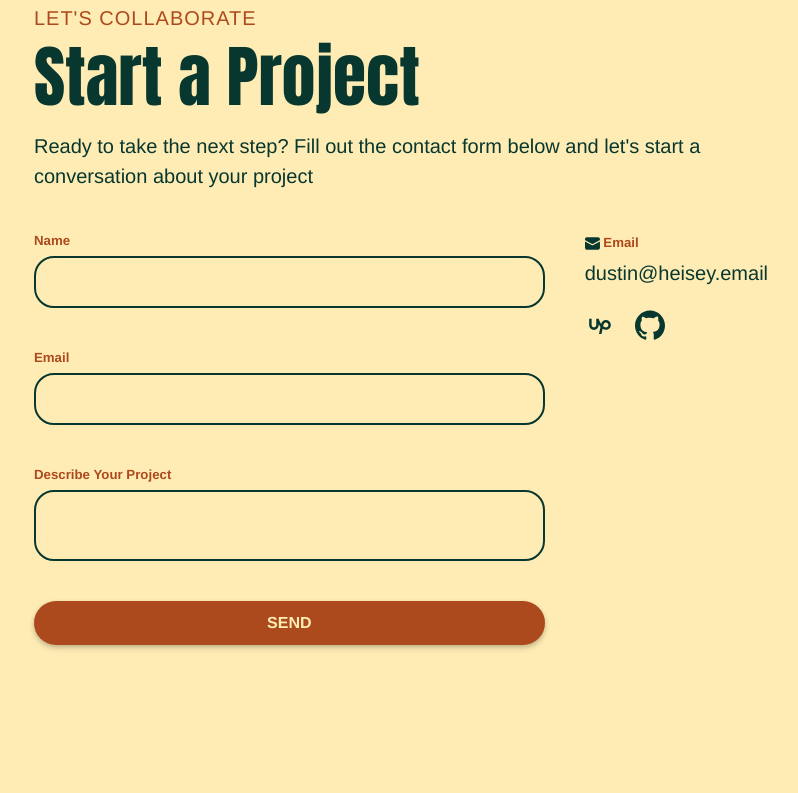
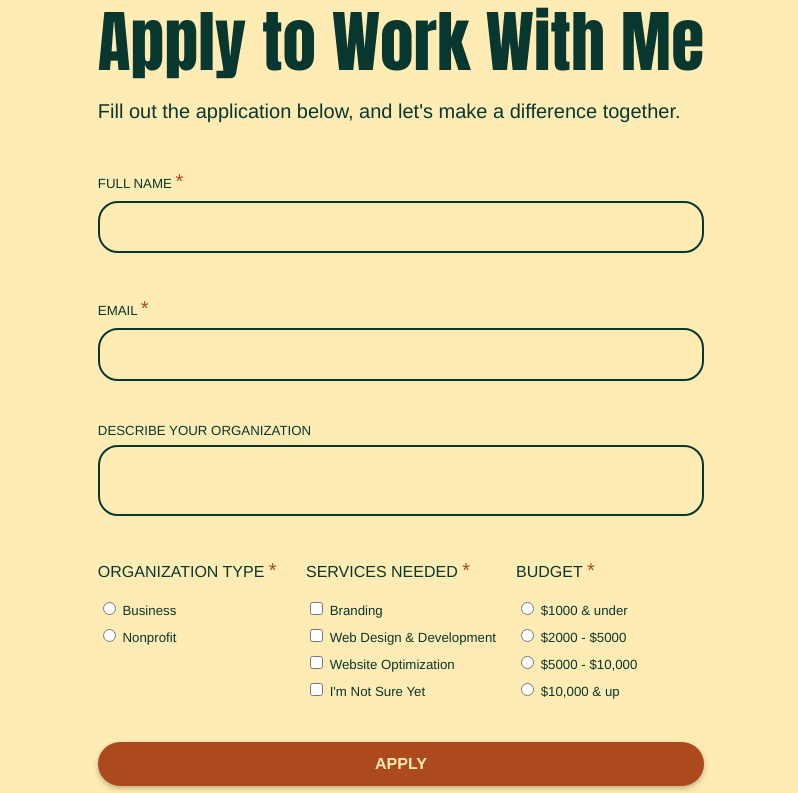
Before and after one commit to dustinheisey/Past-Portfolios, a website: page start-a-project.html in a window 1280 px wide. Shown: the part 336-1129 px from the top of the page, without its empty margins (239-1037 px from the left). Drawn offline with Linux system fonts and the light colour scheme.

Commit message:
update form

```diff
--- a/start-a-project.html
+++ b/start-a-project.html
@@ -12,8 +12,6 @@
 	<meta property="og:url" content="https://dustinheisey.com/">
 	<meta property="og:image" content="https://dustinheisey.com/assets/logo.svg">
 	<meta property="og:description" content="The personal portfolio of Dustin Heisey. I am a web designer who prioritizes user-friendliness, accessibility, and sustainability in all of my projects. Contact me today to learn more about my services.">
-
-
 
 	<link rel="apple-touch-icon" sizes="180x180" href="assets/favicon/apple-touch-icon.png">
 	<link rel="icon" type="image/png" sizes="32x32" href="assets/favicon/favicon-32x32.png">
@@ -72,56 +70,64 @@
 		<div class="pe-page stack align-center">
 			<div>
 				<section>
-					<p class="overline">Let's Collaborate</p>
-					<h2 class="section">Start a Project</h2>
-					<p>Ready to take the next step? Fill out the contact form below and let's start a conversation about your project</p>
+					<h2 class="section">Apply to Work With Me</h2>
+					<p>Fill out the application below, and let's make a difference together.</p>
 				</section>
-				<div class="inline justify-between align-start gap-l space-l">
-					<form class="stack align-stretch gap-l grow-2">
-						<div class="stack align-stretch grow-1">
-							<label for="name">Name</label>
-							<input class="bg-light" id="name" type="text">
-						</div>
-						<div class="stack align-stretch grow-1">
-							<label for="email">Email</label>
-							<input class="bg-light" id="email" type="text">
-						</div>
-						<div class="stack align-stretch grow-1">
-							<label for="message">Describe Your Project</label>
-							<textarea class="bg-light" id="message" name="message"></textarea>
-						</div>
-						<button class="large" type="submit">Send</button>
-					</form>
-					<div class="stack">
-						<div>
-							<label><svg focusable="false" class="icon small" viewBox="0 0 24 24">
-									<g fill="currentColor">
-										<path d="M13.4,14.6A2.3,2.3,0,0,1,12,15a2.3,2.3,0,0,1-1.4-.4L0,8.9V19a3,3,0,0,0,3,3H21a3,3,0,0,0,3-3V8.9Z" fill="currentColor"></path>
-										<path data-color="color-2" d="M21,2H3A3,3,0,0,0,0,5V6a1.05,1.05,0,0,0,.5.9l11,6a.9.9,0,0,0,.5.1.9.9,0,0,0,.5-.1l11-6A1.05,1.05,0,0,0,24,6V5A3,3,0,0,0,21,2Z"></path>
-									</g>
-								</svg> Email</label>
-							<p>dustin@heisey.email</p>
-						</div>
-						<ul class="inline">
-							<li>
-								<a class="media" href="https://www.upwork.com/">
-									<svg focusable="false" class="icon">
-										<use href="assets/icons.svg#logo-upwork" />
-									</svg>
-									<span class="sr-only">Upwork</span>
-								</a>
-							</li>
-							<li>
-								<a class="media" href="https://github.com/dustinheisey">
-									<svg focusable="false" class="icon">
-										<use href="assets/icons.svg#logo-github" />
-									</svg>
-									<span class="sr-only">Github</span>
-								</a>
-							</li>
-						</ul>
+
+				<form class="stack align-stretch gap-l space-l" autocomplete="on" name="applications" method="POST" data-netlify="true">
+
+					<div class="stack align-stretch">
+						<label class="label" for="name">Full Name <span class="required">&ast;</span></label>
+						<input class="bg-light" name="name" id="name" type="text">
 					</div>
-				</div>
+
+					<div class="stack align-stretch">
+						<label class="label" for="email">Email <span class="required">&ast;</span></label>
+						<input class="bg-light" name="email" id="email" type="email">
+					</div>
+
+					<div class="stack align-stretch">
+						<label class="label" for="message">Describe Your Organization</label>
+						<textarea class="bg-light" id="message" name="message"></textarea>
+					</div>
+
+					<div class="switcher align-start">
+						<fieldset class="stack">
+							<legend class="label nowrap">Organization Type <span class="required">&ast;</span></legend>
+							<label for="business" class="space-xs">
+								<input class="bg-light" id="business" name="organization_type" type="radio">
+								Business
+							</label>
+
+							<label for="nonprofit" class="nowrap"><input class="bg-light" id="nonprofit" name="organization_type" type="radio"> Nonprofit</label>
+						</fieldset>
+
+						<fieldset class="stack">
+							<legend class="label">Services Needed <span class="required">&ast;</span></legend>
+
+							<label for="branding" class="space-xs" class="nowrap"><input class="bg-light" id="branding" name="services_needed" type="checkbox"> Branding</label>
+
+							<label for="website_design_development" class="nowrap" class="nowrap"><input class="bg-light" id="website_design_development" name="services_needed" type="checkbox"> Web Design & Development</label>
+
+							<label for="website_optimization" class="nowrap"><input class="bg-light" id="website_optimization" name="services_needed" type="checkbox"> Website Optimization</label>
+
+							<label for="not_sure" class="nowrap"><input class="bg-light" id="not_sure" name="services_needed" type="checkbox"> I'm Not Sure Yet</label>
+						</fieldset>
+
+						<fieldset class="stack">
+							<legend class="label">Budget <span class="required">&ast;</span></legend>
+							<label for="1000_under" class="space-xs" class="nowrap"><input class="bg-light" id="1000_under" name="budget" type="radio"> $1000 &amp; under</label>
+
+							<label for="2000-5000" class="nowrap"><input class="bg-light" id="2000-5000" name="budget" type="radio"> $2000 - $5000</label>
+
+							<label for="5000-10000" class="nowrap"><input class="bg-light" id="5000-10000" name="budget" type="radio"> $5000 - $10,000</label>
+
+							<label for="10000_up" class="nowrap"><input class="bg-light" id="10000_up" name="budget" type="radio"> $10,000 &amp; up</label>
+						</fieldset>
+					</div>
+
+					<button class="large" type="submit">Apply</button>
+				</form>
 			</div>
 		</div>
 	</main>
--- a/styles/foundations/color.css
+++ b/styles/foundations/color.css
@@ -82,9 +82,12 @@ p {
 .overline,
 .title,
 small,
-small > a,
-label {
+small > a {
 	color: var(--color-accent);
+}
+
+label, .label {
+	color: var(--color-fg);
 }
 
 hr {
--- a/styles/foundations/typography.css
+++ b/styles/foundations/typography.css
@@ -116,9 +116,13 @@ a,
 	font-size: var(--font-size-0);
 }
 
-label,
+label {
+	font-size: var(--font-size--1);
+	font-weight: 400;
+}
+
 .label {
-	font-size: var(--font-size--1);
+	text-transform: uppercase;
 }
 
 .caption,
@@ -206,7 +210,12 @@ small > a {
 
 label {
 	/* font-size: var(--font-size-label); */
-	font-weight: var(--font-weight-heading);
+	font-weight: 400;
+}
+
+.required {
+	font-size: var(--font-size-0);
+	color: var(--color-accent);
 }
 
 .section > a {
--- a/styles/utils/layout-utils.css
+++ b/styles/utils/layout-utils.css
@@ -48,7 +48,6 @@
 	justify-content: stretch !important;
 }
 
-
 /* Grow */
 .grow-1 {
 	flex: 1 !important;
```
Also changed, not shown: style.css.
